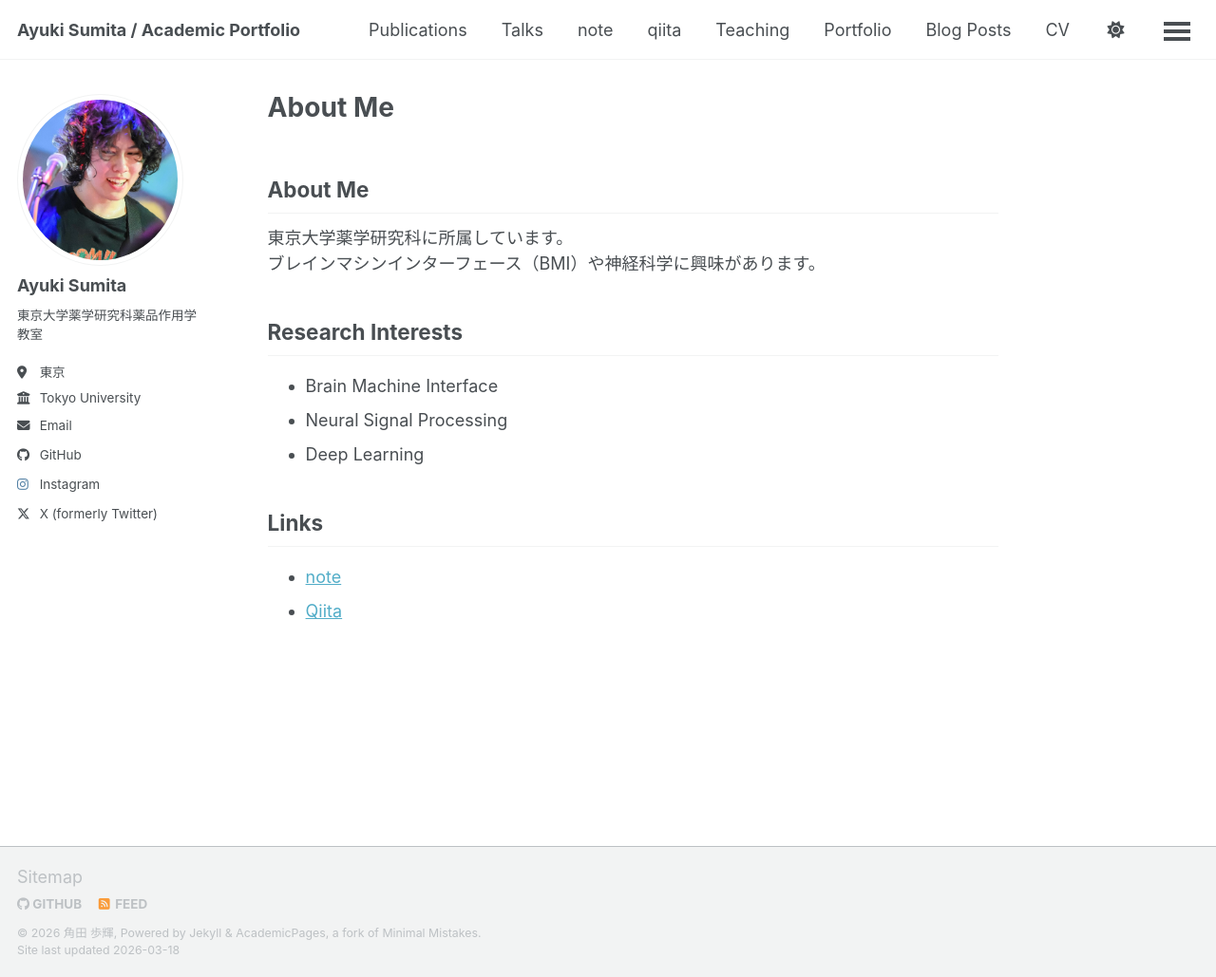
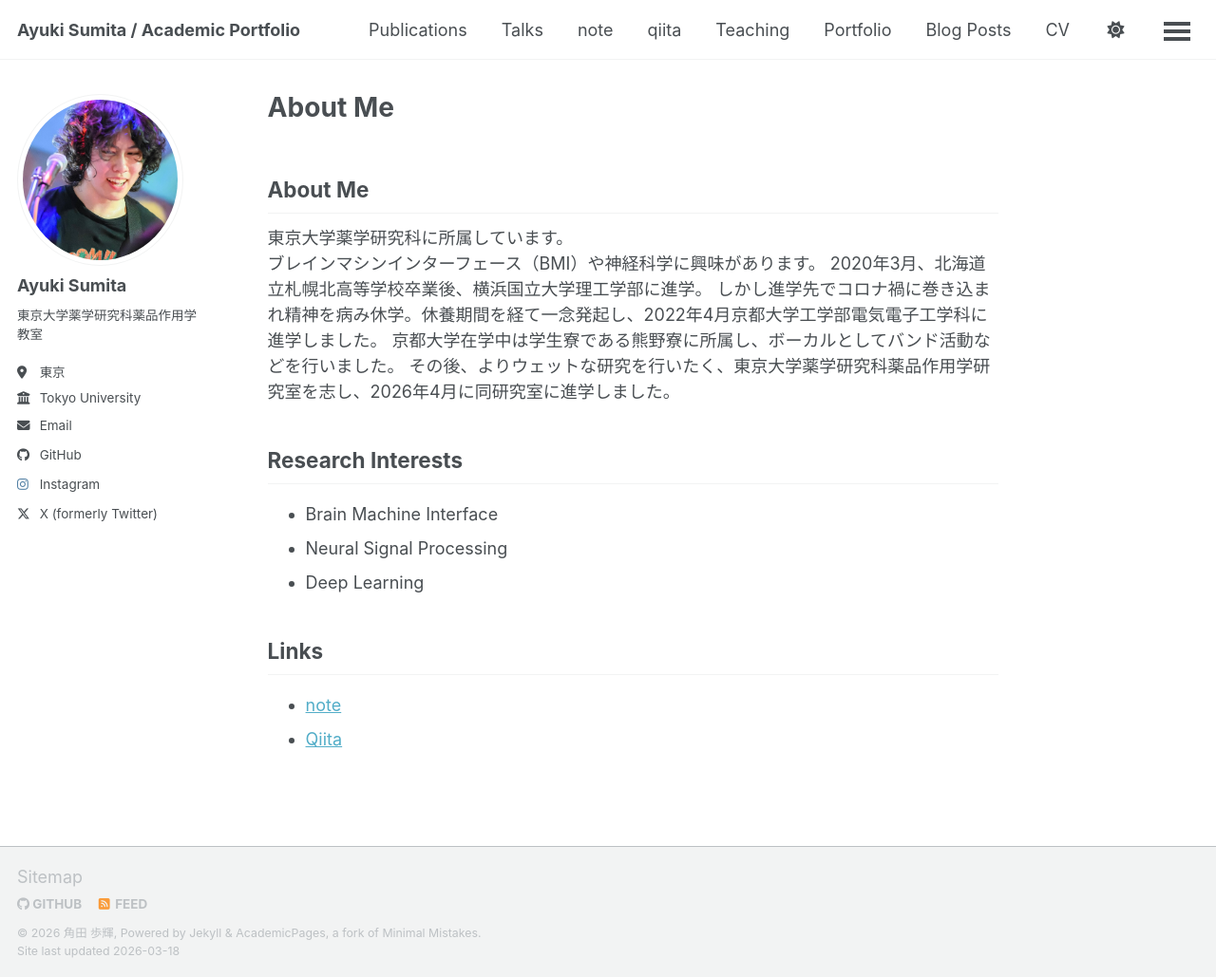
Before and after one commit to SumitaA3/SumitaA3.github.io, a Jekyll site: the page built from _pages/about.md, in a window 1280 px wide and 1029 px high. Shown: the whole window at 95% size. Built offline with Jekyll 4.4.1, drawn with Linux system fonts in a browser that asks for light colours; a script bundle is joined from its source files by our own code; library files that are not in the unit come from our copies; our own code applies the rules of GitHub Pages for plain Markdown files.

Commit message:
Update about.md

```diff
--- a/_pages/about.md
+++ b/_pages/about.md
@@ -8,6 +8,10 @@ author_profile: true
 
 東京大学薬学研究科に所属しています。
 ブレインマシンインターフェース（BMI）や神経科学に興味があります。
+2020年3月、北海道立札幌北高等学校卒業後、横浜国立大学理工学部に進学。
+しかし進学先でコロナ禍に巻き込まれ精神を病み休学。休養期間を経て一念発起し、2022年4月京都大学工学部電気電子工学科に進学しました。
+京都大学在学中は学生寮である熊野寮に所属し、ボーカルとしてバンド活動などを行いました。
+その後、よりウェットな研究を行いたく、東京大学薬学研究科薬品作用学研究室を志し、2026年4月に同研究室に進学しました。
 
 ## Research Interests
 - Brain Machine Interface
```
